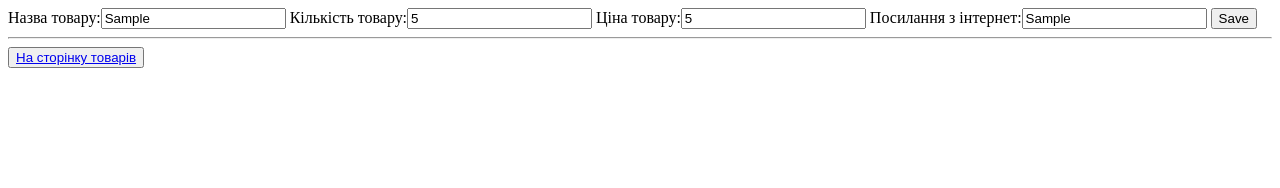
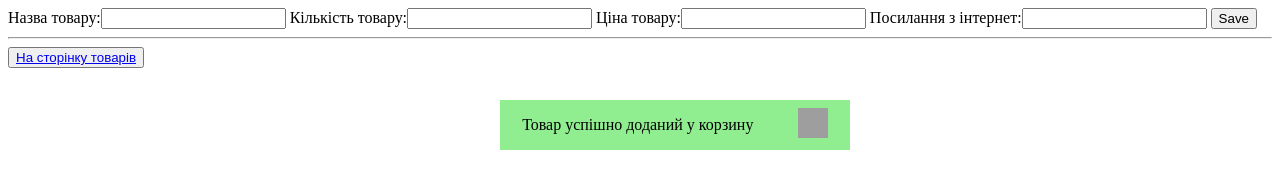
Before and after one commit to IrynaHrabazei/js_styding, a plain HTML site: page lesson13/additional13/index.html in a window 1280 px wide. Both pictures are taken after typing "Sample", "5", "5", "Sample" into the empty fields and a click on the button "Save". Drawn offline with Linux system fonts and the light colour scheme; grey boxes are pictures that could not be loaded.

Commit message:
additional13

```diff
--- a/lesson13/additional13/index.html
+++ b/lesson13/additional13/index.html
@@ -3,6 +3,32 @@
 <head>
     <meta charset="UTF-8">
     <title>Title</title>
+
+    <style>
+        #popup_block{
+            display: flex;
+            align-items: center;
+            justify-content: space-around;
+        }
+        #popup_block img{
+            width: 30px;
+            height: 30px;
+        }
+        .popup_hidden{
+            height: 50px;
+            width: 350px;
+            background: lightgreen;
+            position: absolute;
+            top: -1000px;
+            left: 500px;
+            transition: 1s;
+        }
+        .popup_showed{
+            position: fixed;
+            top: 100px;
+        }
+
+    </style>
 </head>
 <body>
 <form name="f1">
@@ -16,6 +42,12 @@
 <hr>
 <button><a href="list.html">На сторінку товарів</a></button>
 
+<div class="popup_hidden" id = "popup_block">
+    <div>Товар успішно доданий у корзину</div>
+    <div><img src="https://w7.pngwing.com/pngs/181/255/png-transparent-check-mark-computer-icons-others-angle-leaf-grass.png"
+            alt="done"></div>
+</div>
+
 <script src="main.js"></script>
 </body>
 </html>
--- a/lesson13/additional13/list.js
+++ b/lesson13/additional13/list.js
@@ -30,6 +30,8 @@ for (const product of products) {
         console.log(key);
         products.splice(key,1);
         localStorage.setItem('products',JSON.stringify(products));
+        let deleteItem = document.getElementsByClassName('wrap__container')[key];
+        deleteItem.remove();
     });
     divProduct.append(productName,productAmount,productPrice,productLink,productButton);
     wrapContainer.append(divProduct);
--- a/lesson13/additional13/main.js
+++ b/lesson13/additional13/main.js
@@ -10,7 +10,7 @@
 //     До кожного товару додати кнопку, при кліку на яку з лс видаляється конкретний обраний  товар
 //
 
-
+let close = document.getElementById('close');
 let f1 = document.forms.f1;
 f1.onsubmit = function (e){
     e.preventDefault();
@@ -26,4 +26,6 @@ f1.onsubmit = function (e){
     console.log(products);
     products.push (currenyProduct);
     localStorage.setItem('products',JSON.stringify(products));
+    document.f1.reset();
+    document.getElementsByClassName('popup_hidden')[0].classList.toggle('popup_showed');
 }
```
